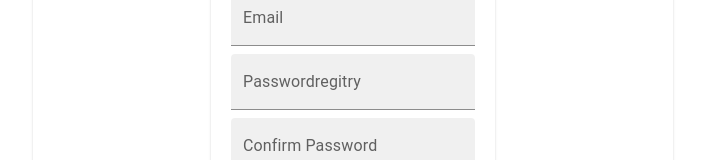
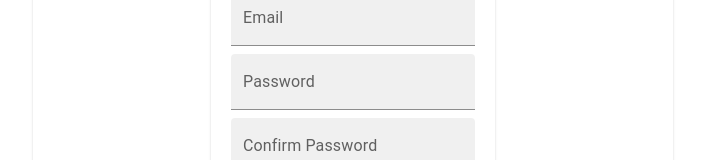
Before and after one commit to Parmeetkumarg90/NextJs-Authentication, a Next.js app: page /register in a window 1280 px wide. Shown: the part 262-422 px from the top of the page, without its empty margins (287-992 px from the left). Built offline with nearby package versions, Linux system fonts and the light colour scheme.

Commit message:
fix signup form

```diff
--- a/src/components/form/signup-from.tsx
+++ b/src/components/form/signup-from.tsx
@@ -99,7 +99,7 @@ const SignUpForm = () => {
                             // required
                             id="filled-basic-password"
                             {...register("password", { required: true })}
-                            label="Passwordregitry"
+                            label="Password"
                             variant="filled"
                             type='password'
                             className={`${style.w_full}${style.pY}${style.mY}`}
```
